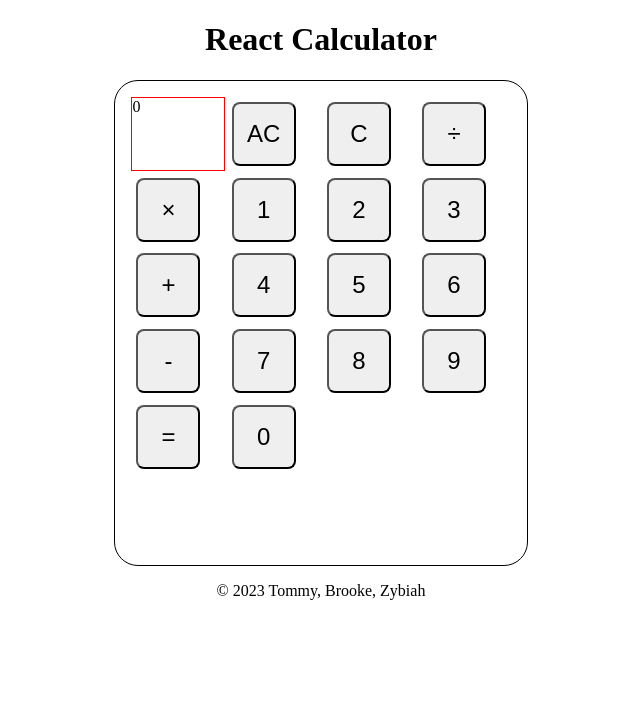
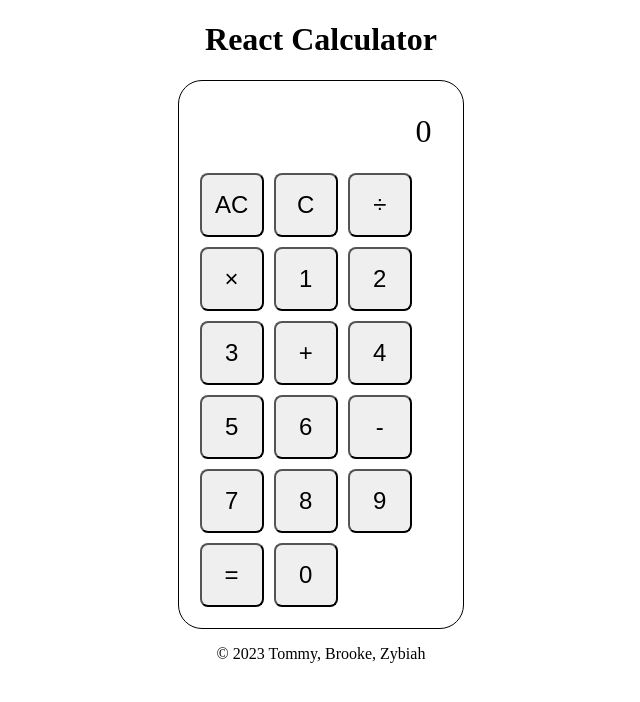
Before and after one commit to tommynguyenn99/Calculator-App, a React (Create React App) app: page / in a window 1280 px wide. Shown: the top 702 px of the page, without its empty margins (319-959 px from the left). Built offline with nearby package versions, Linux system fonts and the light colour scheme.

Commit message:
ac button function and minor css changes

```diff
--- a/src/App.css
+++ b/src/App.css
@@ -1,18 +1,15 @@
 .App {
   text-align: center;
 }
-
 .App-logo {
   height: 40vmin;
   pointer-events: none;
 }
-
 @media (prefers-reduced-motion: no-preference) {
   .App-logo {
     animation: App-logo-spin infinite 20s linear;
   }
 }
-
 .App-header {
   background-color: #282c34;
   min-height: 100vh;
@@ -23,11 +20,9 @@
   font-size: calc(10px + 2vmin);
   color: white;
 }
-
 .App-link {
   color: #61dafb;
 }
-
 @keyframes App-logo-spin {
   from {
     transform: rotate(0deg);
--- a/src/App.js
+++ b/src/App.js
@@ -23,6 +23,9 @@ function App() {
       case 'operator':
         processOperatorType(btnValue, btnText)
         break;
+        case 'clear':
+          processClearType();
+          break;
     }
   }
 
@@ -36,12 +39,19 @@ function App() {
     setCalcString(`${calcData} ${dataText} `);
   }
 
+  function processClearType(){
+    setDisplay('');
+    setCalcString('');
+  }
 
 
   function Calculator() {
     return (
       <div className="calculator">
+        <div className="display-row">
       <Display digits={display}/>
+      </div>
+      <div className="button-row">
         {calculatorButtons.map((button) => (
           <Button
             className="buttons"
@@ -52,6 +62,7 @@ function App() {
             handleBtnClick={handleBtnClick}
           />
         ))}
+        </div>
       </div>
     );
   }
--- a/src/index.css
+++ b/src/index.css
@@ -6,9 +6,8 @@
 /* Calculator Container  */
 .calculator {
   display: grid;
-  grid-template-columns: repeat(4, 1fr);
-  grid-template-rows: repeat(6, 1fr);
-  width: 30%;
+  width: 20%;
+  /* 20% percent for correct size */
   margin: 0 auto;
   grid-gap: 0.1rem;
 }
@@ -27,17 +26,28 @@
   margin: 0.315rem;
   border-radius: 0.5rem;
   font-size: 1.5rem;
+  grid-template-columns: repeat(4, 1fr);
+  grid-template-rows: repeat(4, 1fr);
 }
 
-/* .buttons .zero {
-  grid-row: 5 / span 2;
-} */
-
 .display {
-  border: 1px solid red;
+  /* border: 1px solid red;
   display: grid;
   grid-template-columns: repeat(4, 1fr);
-  grid-template-rows: repeat(1, 1fr);
+  grid-template-rows: repeat(1, 1fr); */
+}
+
+.display-row {
+  display: flex;
+  justify-content: flex-end;
+  align-items: center;
+  margin: 1rem;
+  font-size: 2rem;
+}
+
+.button-row {
+  display: flex;
+  flex-wrap: wrap;
 }
 
 /* Footer  */
```
